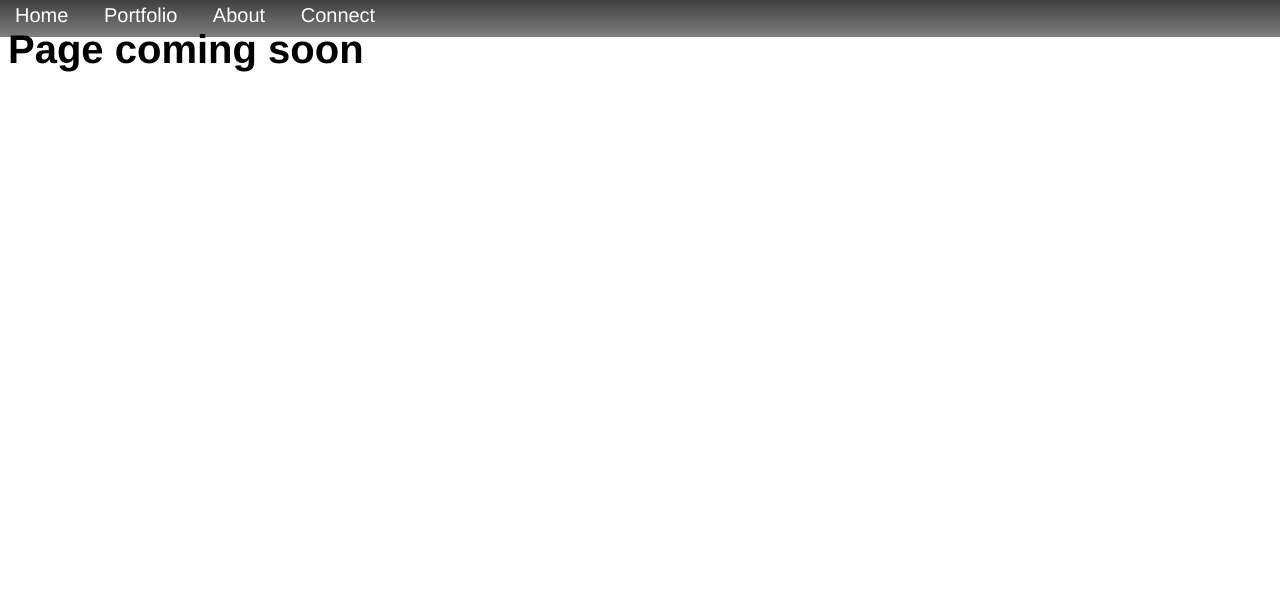
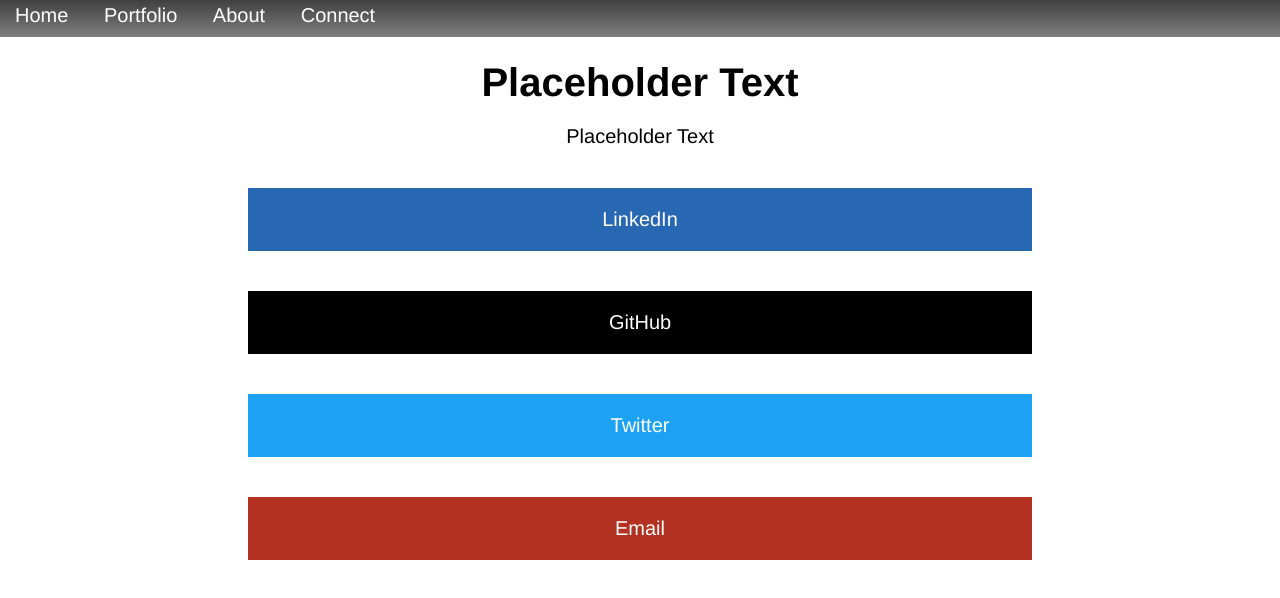
Before and after one commit to marissabellusci/portfolio-connect, a plain HTML site: page index.html in a window 1280 px wide. Drawn offline with Linux system fonts and the light colour scheme.

Commit message:
added html for link placeholders, text placeholders, and set css colors for buttons

```diff
--- a/index.html
+++ b/index.html
@@ -12,6 +12,16 @@
     font-family: 'helvetica neue';
     font-size: 20px;
     font-weight: 200;
+}
+
+h1 {
+  margin: 3rem 1rem 1rem 1rem;
+  text-align: center;
+}
+
+p {
+  margin: 1rem;
+  text-align: center;
 }
 
   .navbar {
@@ -29,14 +39,42 @@
 
  .navlink {
    text-decoration: none;
+   color: white;
+    padding-left: 15px;
+    padding-right: 15px;
+    border-radius: 25px;
 }
 
- a{
-       color: white;
-       padding-left: 15px;
-       padding-right: 15px;
-       border-radius: 25px;
+.socials-links-container {
+  display: flex;
+  flex-direction: column;
+  text-align: center;
 }
+
+.socials-link{
+  text-decoration: none;
+  color: white;
+  background-color: black;
+  margin: 1rem 12rem 1rem 12rem;
+  padding: 1rem;
+}
+
+.LinkedIn {
+  background-color: #2867B2;
+}
+
+.GitHub {
+  background-color: black;
+}
+
+.Twitter {
+  background-color: #1DA1F2;
+}
+
+.Email {
+  background-color: #B23121;
+}
+
 
     </style>
 
@@ -51,7 +89,15 @@
 
     <script>
         </script>
-<h1>Page coming soon</h1>
+<h1>Placeholder Text</h1>
+<p>Placeholder Text</p>
+
+<div class="socials-links-container">
+<a class="socials-link LinkedIn" href="#">LinkedIn</a>
+<a class="socials-link GitHub" href="#">GitHub</a>
+<a class="socials-link Twitter" href="#">Twitter</a>
+<a class="socials-link Email" href="#">Email</a>
+</div>
 
 </body>
 </html>
```
